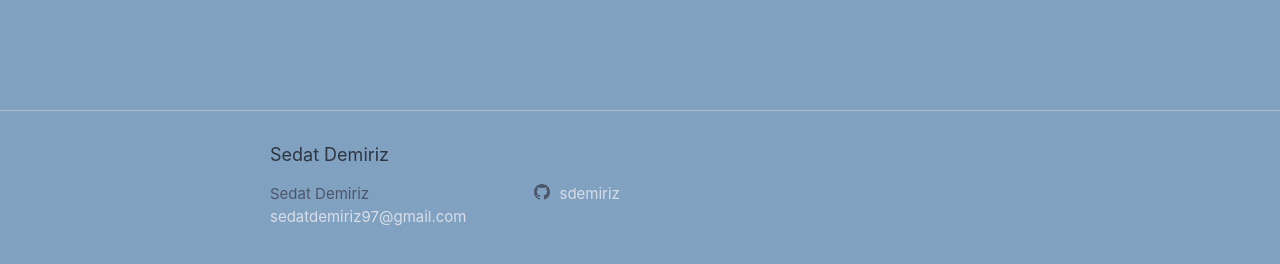
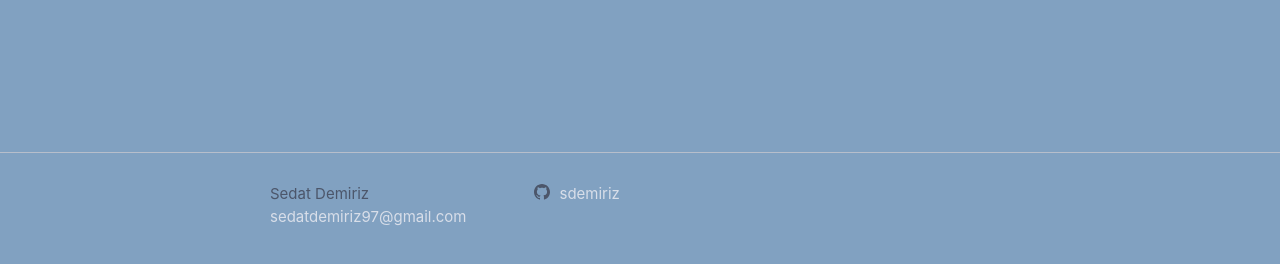
Before and after one commit to sdemiriz/sdemiriz.github.io, a Jekyll site: the page built from home.html, in a window 1280 px wide. Shown: the part 612-876 px from the top of the page. Built offline with Jekyll 4.4.1, drawn with Linux system fonts in a browser that asks for light colours.

Commit message:
feat: touch up footer

```diff
--- a/_includes/footer.html
+++ b/_includes/footer.html
@@ -3,20 +3,18 @@
 
   <div class="wrapper">
 
-    <h2 class="footer-heading">{{ site.title | escape }}</h2>
+    <div class="footer-col-wrapper">
 
-    <div class="footer-col-wrapper">
       <div class="footer-col footer-col-1">
         <ul class="contact-list">
           <li class="p-name">
-            {%- if site.author -%}
-              {{ site.author | escape }}
-            {%- else -%}
+            {%- if site.title -%}
               {{ site.title | escape }}
             {%- endif -%}
             </li>
             {%- if site.email -%}
-            <li><a class="u-email" href="mailto:{{ site.email }}">{{ site.email }}</a></li>
+            <li>
+              <a class="u-email" href="mailto:{{ site.email }}">{{ site.email }}</a></li>
             {%- endif -%}
         </ul>
       </div>
@@ -25,9 +23,6 @@
         {%- include social.html -%}
       </div>
 
-      <div class="footer-col footer-col-3">
-        <p>{{- site.description | escape -}}</p>
-      </div>
     </div>
 
   </div>
```
